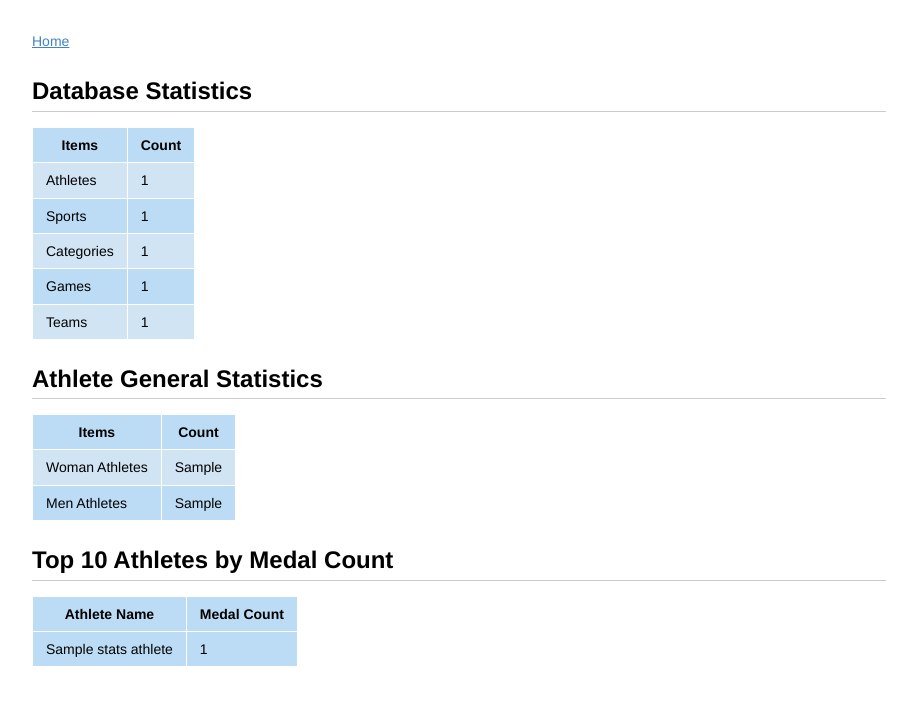
After one commit to sarataboas/Base-de-dados---project, a Flask app: template templates/general-statistics.html in a window 1280 px wide. The commit adds this page. Shown: the top 705 px of the page, without its empty margins (181-1098 px from the left). Run offline with Flask 3, Linux system fonts and the light colour scheme; the template is opened without the code that fills it: most values are stand-ins (such as "Sample title", 1, 10 or a date in 2020).

```diff
--- a/app.py
+++ b/app.py
@@ -29,6 +29,41 @@ def index():
   logging.info(stats)
   return render_template('index.html',stats = stats)
 
+#-------------------------------------------------------GENERAL-----STATISTICS----------------------------------------------------------------------
+
+@APP.route('/general-statistics/')
+def statistics():
+  stats = db.execute('''
+   SELECT * FROM
+      (SELECT COUNT(*) n_atletas FROM Atletas)
+      JOIN
+      (SELECT COUNT(*) n_modalidades FROM Modalidades)
+      JOIN
+      (SELECT COUNT(*) n_categorias FROM Categorias)
+      JOIN
+      (SELECT COUNT(*) n_eventos FROM Eventos)
+      JOIN
+      (SELECT COUNT(*) n_equipas FROM Equipas)
+       JOIN
+      (SELECT COUNT(*) atletas_mulheres FROM Atletas WHERE sex = 'F')
+      JOIN
+      (SELECT COUNT(*) atletas_homens FROM Atletas WHERE sex = 'M')
+
+  ''').fetchone()
+  stats_athletes = db.execute('''
+    select count(*) as count_medals, a.name, a.idAtletas
+    from Atletas a join Participacoes p on (a.idAtletas = p.idAtletas)
+    join Eventos e on (e.idEventos = p.idEventos)
+    where( p.medal = 'Gold' or p.medal = 'Silver' or p.medal = 'Bronze')
+    group by a.name
+    order by count_medals desc
+    LIMIT 10
+  ''').fetchone()
+  return render_template('general-statistics.html',stats = stats, stats_athletes=stats_athletes)
+
+
+
+#---------------------------------------------------------------------------------------------------------------------------------------------------
 
 
 #--------------------ATLETAS-----------------------
--- /dev/null
+++ b/templates/general-statistics.html
@@ -0,0 +1,69 @@
+{% extends 'base.html' %}
+{% block content %}
+
+<h2> Database Statistics </h2>
+<table>
+  <tr>
+    <th>Items</th>
+    <th>Count</th>
+  </tr>
+  <tr>
+    <td>Athletes</td>
+    <td>{{ stats.n_atletas }}</td>
+  </tr>
+  <tr>
+    <td>Sports</td>
+    <td>{{ stats.n_modalidades }}</td>
+  </tr>
+  <tr>
+    <td>Categories</td>
+    <td>{{ stats.n_categorias }}</td>
+  </tr>
+  <tr>
+    <td>Games</td>
+    <td>{{ stats.n_eventos }}</td>
+  </tr>
+  <tr>
+    <td>Teams</td>
+    <td>{{ stats.n_equipas }}</td>
+  </tr>
+  <tr>
+
+</table>
+<h2> Athlete General Statistics </h2>
+<table>
+  <tr>
+    <th>Items</th>
+    <th>Count</th>
+  </tr>
+  <tr>
+    <td>Woman Athletes</td>
+    <td>{{ stats.atletas_mulheres }}</td>
+  </tr>
+  <tr>
+    <td>Men Athletes</td>
+    <td>{{ stats.atletas_homens }}</td>
+  </tr>
+</table>
+<div>
+    <h2>Top 10 Athletes by Medal Count</h2>
+    <table border="1">
+        <thead>
+            <tr>
+                <th>Athlete Name</th>
+                <th>Medal Count</th>
+            </tr>
+        </thead>
+        <tbody>
+            {% for a in stats_athletes %}
+                <tr>
+                    <td>{{ a.name }}</td>
+                    <td>{{ a.count_medals }}</td>
+                </tr>
+            {% endfor %}
+        </tbody>
+    </table>
+</div>
+
+
+{% endblock %}
```
Also changed, not shown: templates/index.html (+3 -37 lines).
